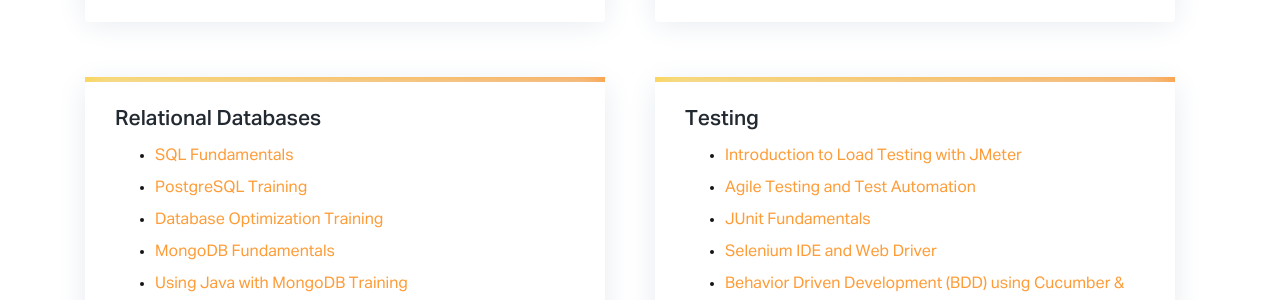
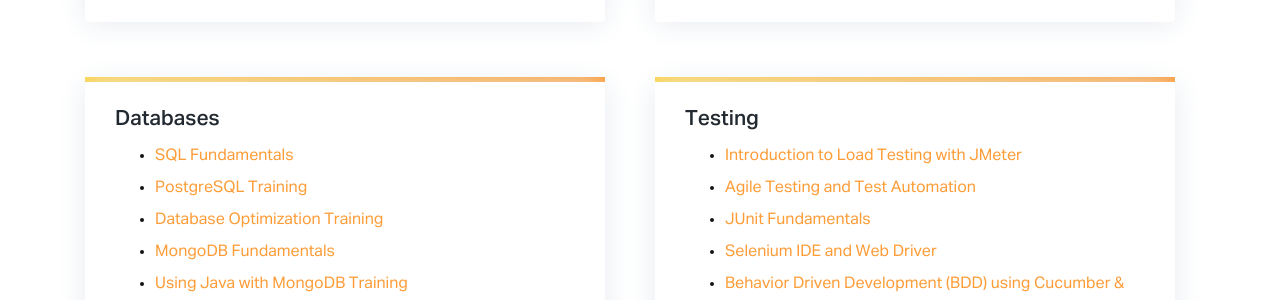
Before and after one commit to orangeandbronze/training-website, a Jekyll site: the page built from all-courses.html, in a window 1280 px wide and 900 px high, scrolled down 1006 px. Shown: the part 151-451 px from the top of the window. Built offline with Jekyll 4.4.1, drawn with Linux system fonts in a browser that asks for light colours.

Commit message:
Changed 'Relational Databases' to just 'Databases' since Mongo is not a Relational Database.

```diff
--- a/all-courses.html
+++ b/all-courses.html
@@ -143,7 +143,7 @@
                                 <img src="{{ course.image | relative_url }}" alt="">
                             </div>
                             <div class="description">
-                                <h4>Relational Databases</h4>
+                                <h4>Databases</h4>
                                 <p>
                                     <ul>
                                         <li><a href="/other_courses/sql/">SQL Fundamentals</a></li>
```
